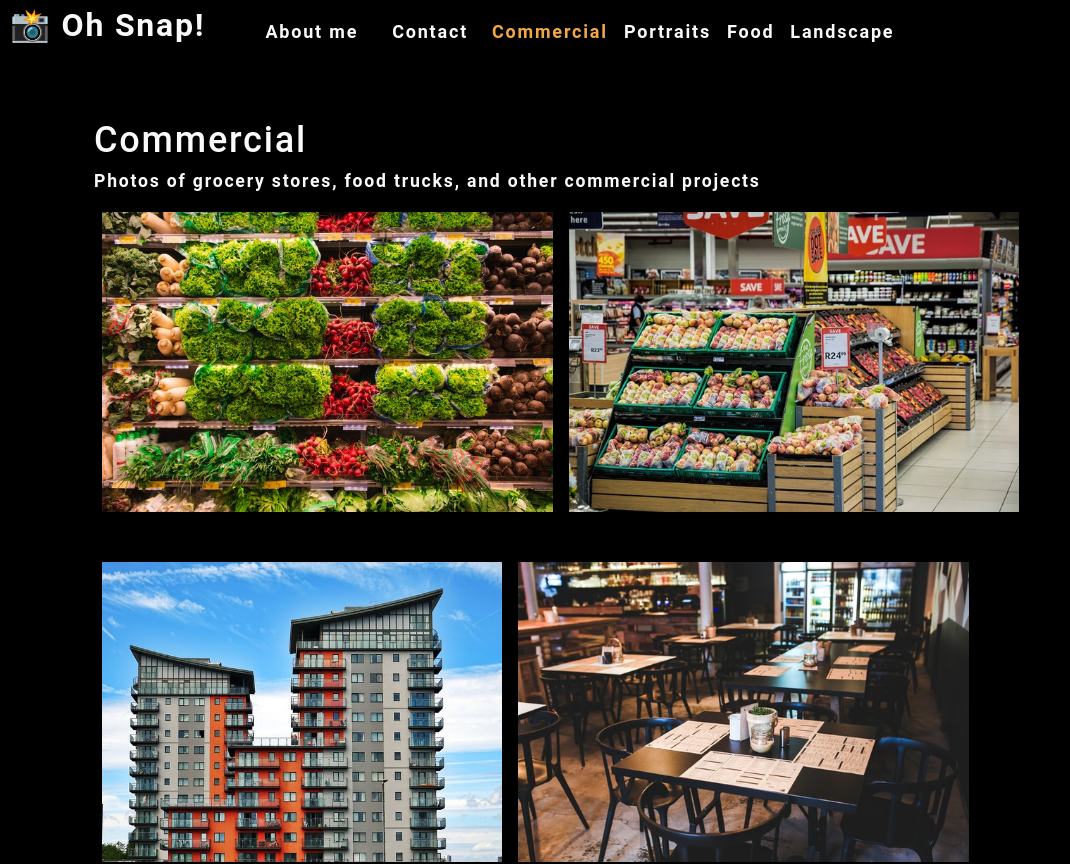
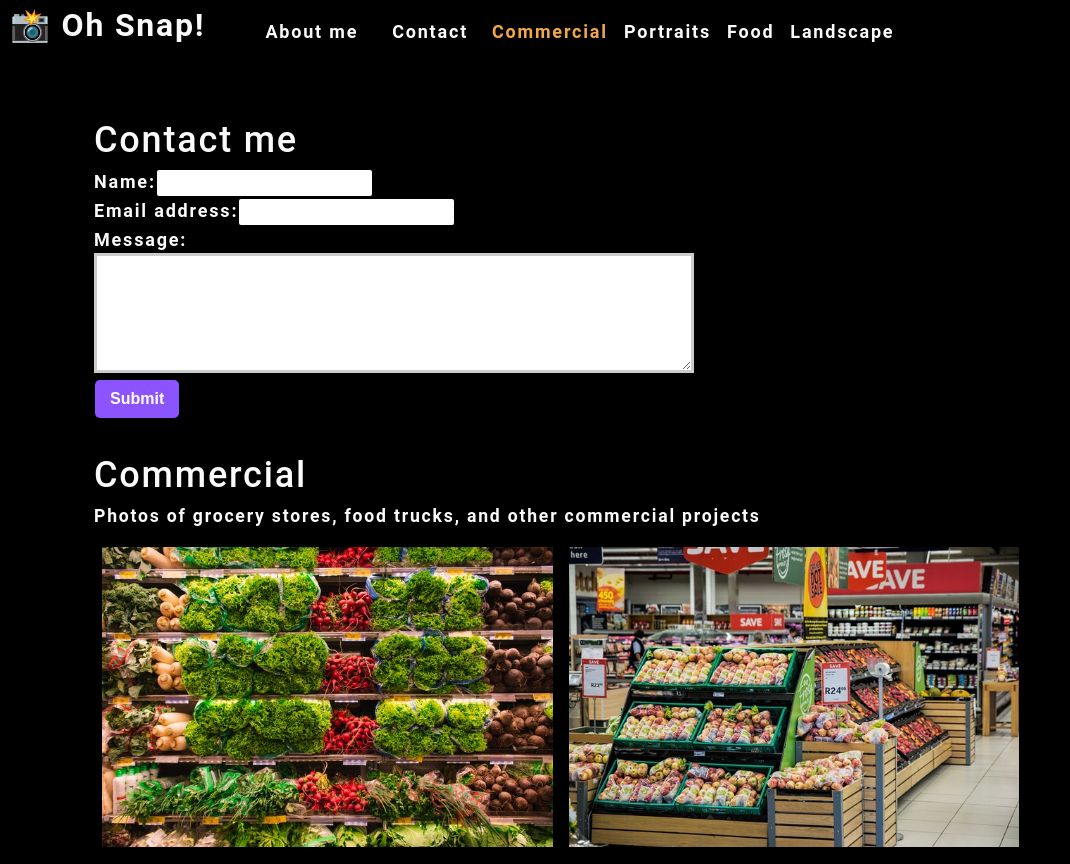
Before and after one commit to realnifty/photo-port, a React (Create React App) app: page / in a window 1280 px wide. Shown: the top 864 px of the page, without its empty margins (0-1070 px from the left). Built offline with nearby package versions, Linux system fonts and the light colour scheme.

Commit message:
contact form complete

```diff
--- a/src/App.js
+++ b/src/App.js
@@ -2,6 +2,7 @@
 import Nav from "./components/Nav";
 import About from "./components/About";
 import Gallery from "./components/Gallery";
+import ContactForm from "./components/Contact";
 
 function App() {
   const [categories] = useState([
@@ -28,6 +29,7 @@
         currentCategory={currentCategory}></Nav>
       <main>
         <div>
+          <ContactForm></ContactForm>
           <Gallery currentCategory={currentCategory}></Gallery>
           <About></About>
         </div>
--- a/src/components/Contact/index.js
+++ b/src/components/Contact/index.js
@@ -1,23 +1,35 @@
-import React from "react";
+import React, { useState } from "react";
 
 function ContactForm() {
+    const [formState, setFormState] = useState({ name: '', email: "", message: "" });
+    const { name, email, message } = formState;
+
+    function handleChange(e) {
+        setFormState({...formState, [e.target.name]: e.target.value})
+    }
+
+    function handleSubmit(e) {
+        e.preventDefault();
+        console.log(formState)
+    }
+
     return (
         <section>
             <h1>Contact me</h1>
             <form id="contact-form">
                 <div>
                     <label htmlFor="name">Name:</label>
-          <input type="text" name="name" />
+                    <input type="text" name="name" defaultValue={name} onChange={handleChange} />
                 </div>
                 <div>
                     <label htmlFor="email">Email address:</label>
-          <input type="email" name="email" />
+                    <input type="email" name="email" defaultValue={email} onChange={handleChange } />
                 </div>
                 <div>
                     <label htmlFor="message">Message:</label>
-          <textarea name="message" rows="5" />
+                    <textarea name="message" rows="5" defaultValue={message} onChange={handleChange} />
                 </div>
-        <button type="submit">Submit</button>
+                <button type="submit" onSubmit={handleSubmit}>Submit</button>
             </form>
         </section>
     );
```
Lines whose indentation alone changed are shown as unchanged.
